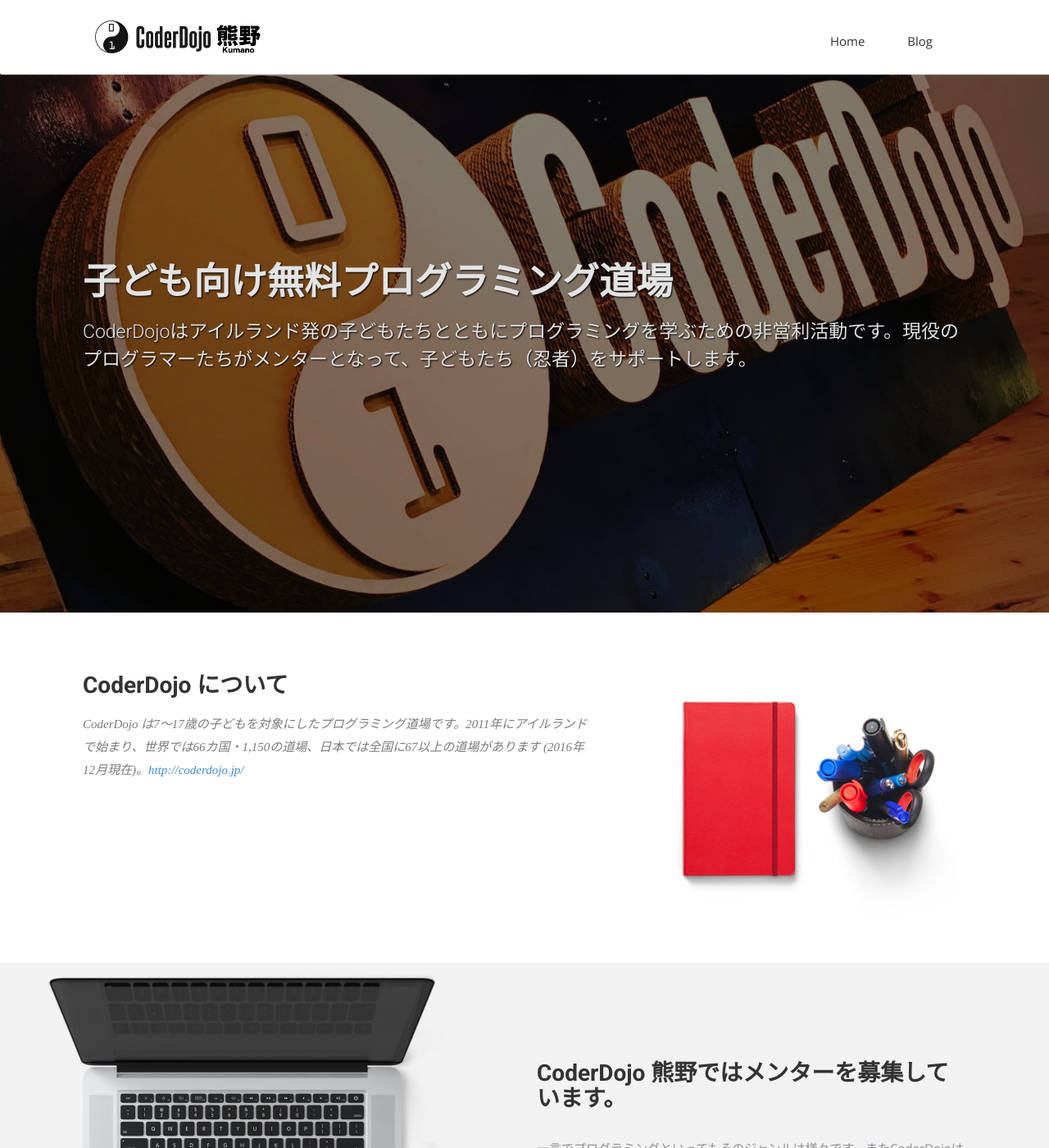
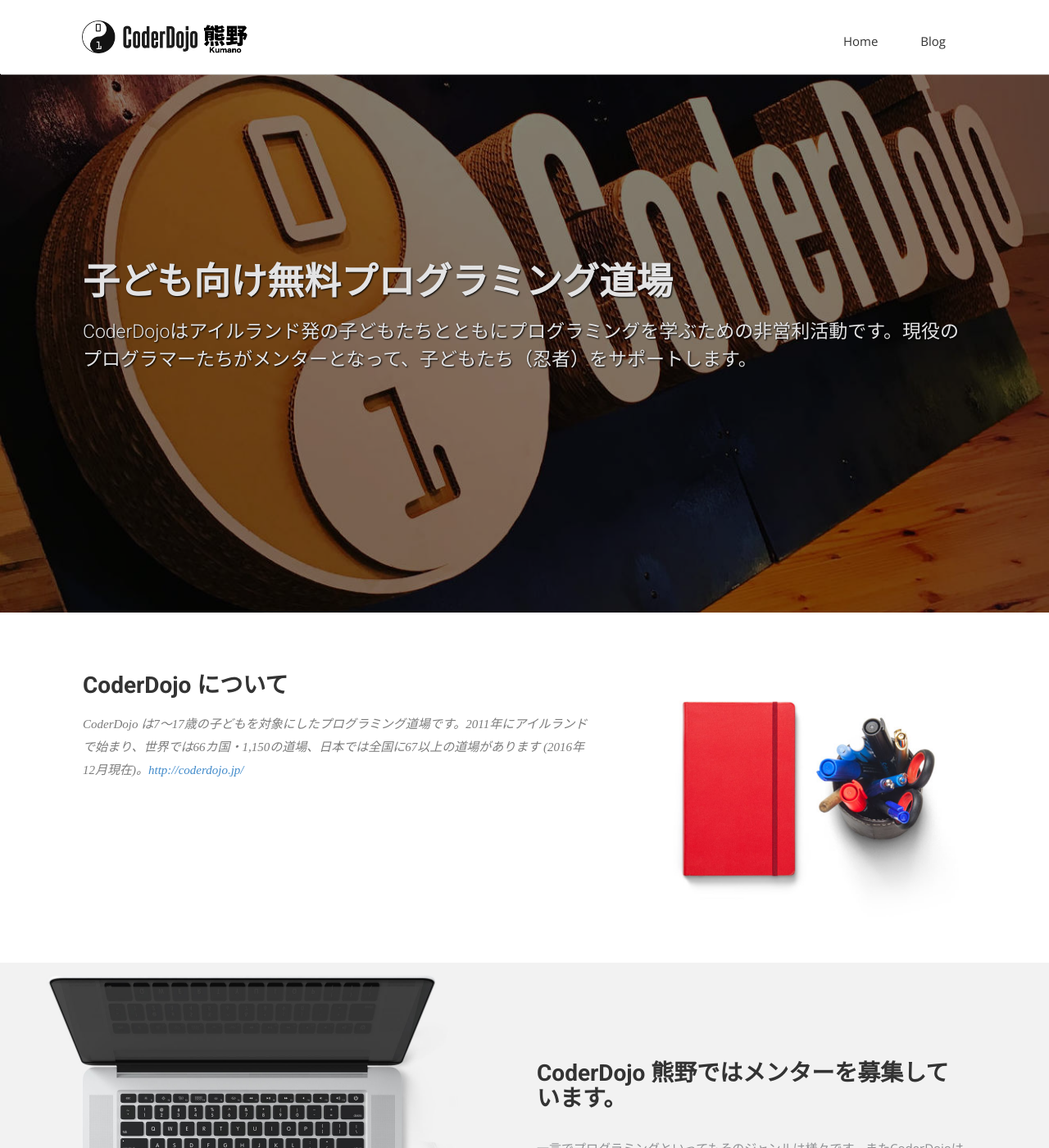
Before and after one commit to coderdojo-kumano/coderdojo-kumano.github.io, a Jekyll site: the page built from index.html, in a window 1280 px wide and 1400 px high. Shown: the whole window at 82% size. Built offline with Jekyll 4.4.1, drawn with Linux system fonts in a browser that asks for light colours; nearby versions of some CDN libraries; some web fonts are replaced.

Commit message:
bug fix on header

```diff
--- a/css/coderdojo-kumano.css
+++ b/css/coderdojo-kumano.css
@@ -77,6 +77,12 @@
   margin-right: 16px;
 }
 
+header .row
+{
+  margin-left: 0;
+  margin-right: 0;
+}
+
 header
 {
   position: fixed;
```
